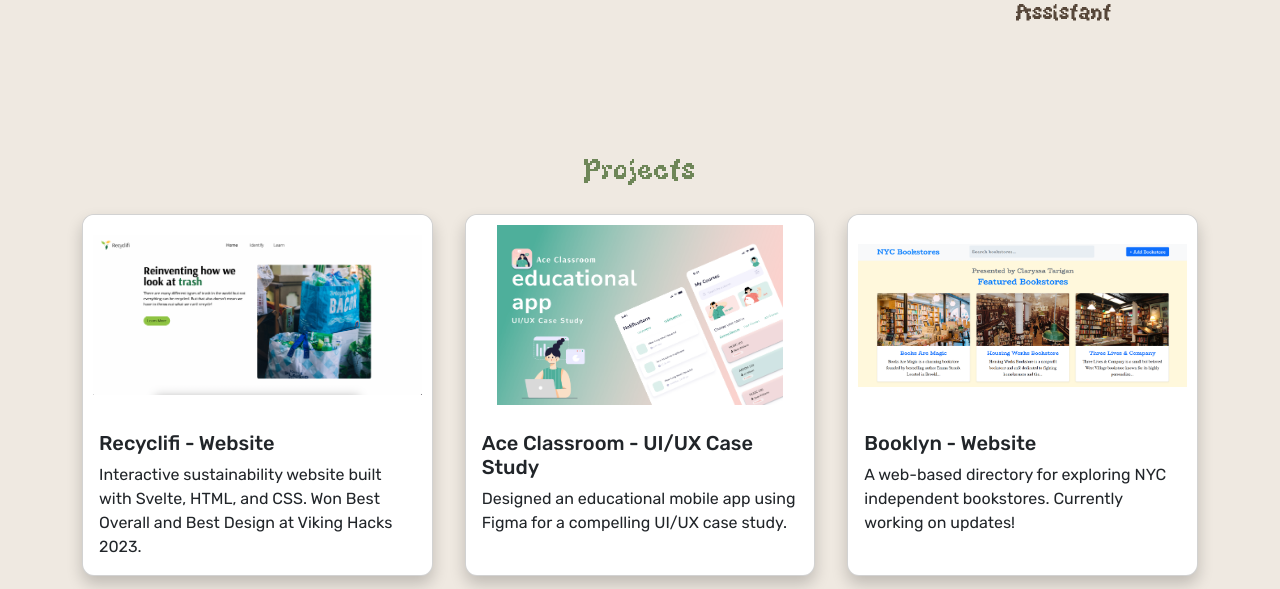
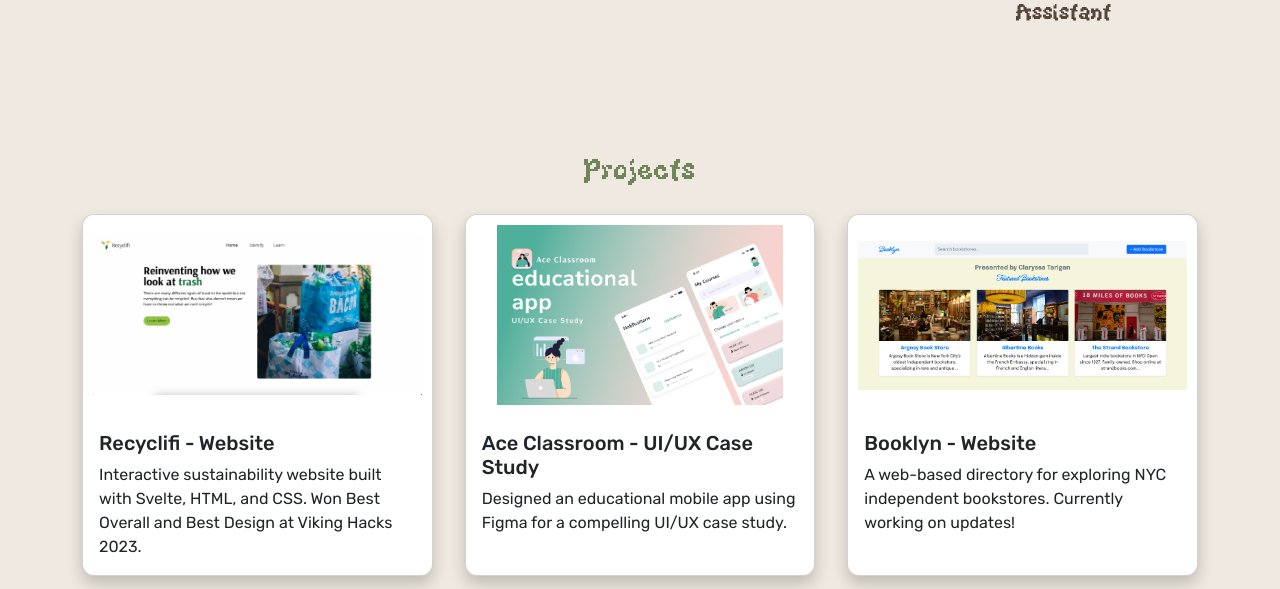
Before and after one commit to claryssayuanwie/portfolio, a Flask app: page / in a window 1280 px wide. Shown: the part 1268-1857 px from the top of the page. Run offline with Flask 3, Linux system fonts and the light colour scheme.

Commit message:
update project

```diff
--- a/templates/homepage.html
+++ b/templates/homepage.html
@@ -199,9 +199,9 @@
       </div>
       <!-- Booklyn -->
       <div class="col-xl-4 col-lg-5 col-md-6">
-        <a href="https://nyc-bookstores.onrender.com/" target="_blank" class="text-decoration-none text-reset">
+        <a href="https://booklyn.vercel.app/" target="_blank" class="text-decoration-none text-reset">
           <div class="card h-100">
-            <img src="{{ url_for('static', filename='images/booklyn.png') }}"
+            <img src="{{ url_for('static', filename='images/booklyn_final.png') }}"
                  class="card-img-top"
                  alt="Booklyn">
             <div class="card-body">
```
Also changed, not shown: static/images/booklyn.png (deleted), static/images/booklyn_final.png (added).
